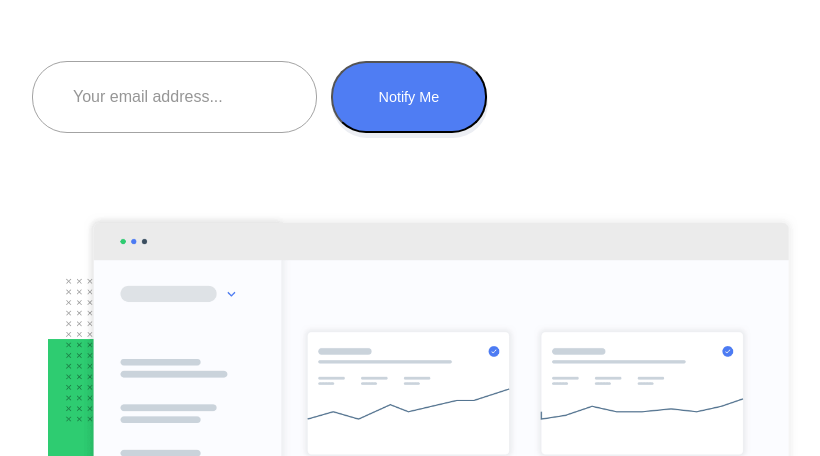
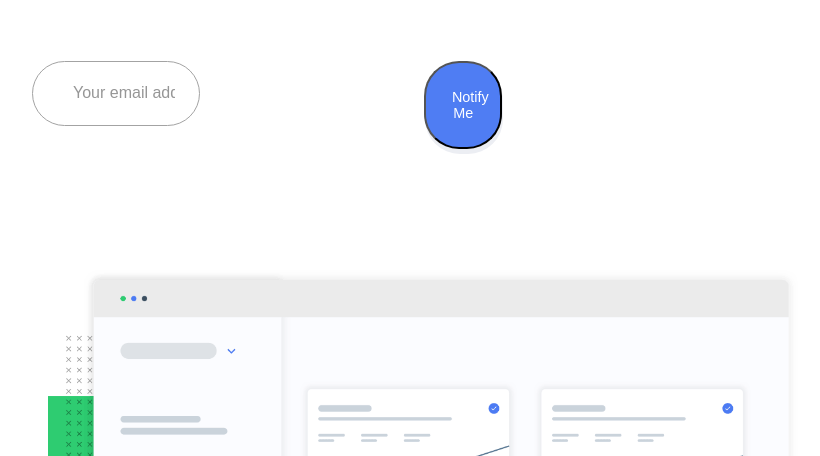
Before and after one commit to melissafdavis/ping-coming-soon, a plain HTML site: page index.html in a window 1280 px wide. Shown: the part 644-1100 px from the top of the page, without its empty margins (216-1036 px from the left). Drawn offline with nearby package versions, Linux system fonts and the light colour scheme.

Commit message:
re-tooled error message

```diff
--- a/index.html
+++ b/index.html
@@ -25,13 +25,17 @@
 
   <img class = "logo" src="images/logo.svg">
   <div class="headline"><h1>We are launching <span>soon!</span></h1></div>
+  <p>Subscribe and get notified</p>
 
-
-  <p>Subscribe and get notified</p>
   <form class="form" action="">
+    <div class="input-div">
     <input class="email" type="text" placeholder="Your email address...">
     <p class="message"></p>
+  </div>
+
+    <div class="button-div">
     <button class="submit" type="submit">Notify Me</button>
+  </div>
 </form>
 
 
@@ -64,7 +68,6 @@
 
 
 <script>
-
   const input = document.querySelector('.email');
   const messageEle = document.querySelector('.message');
   const button = document.querySelector('.submit');
@@ -78,7 +81,6 @@
 
   function validateEntry(e) {
       const re = /^([a-zA-Z0-9_\-\.]+)@([a-zA-Z0-9_\-\.]+)\.([a-zA-Z]{2,5})$/;
-
       if(!input.value){
         message = addEmail;
         errorMessage(message);
@@ -91,49 +93,23 @@
         message = thanksEmail;
         successMessage(message);
       }
-
       e.preventDefault();
-
     }
-
     function errorMessage(){
-    //   //input.className = "email error";
         messageEle.className = " message errorMessage";
         messageEle.innerText = message;
-    //   var node= document.createElement('div');
-    //   node.className = "errorMessage";
-    //   var messageText = document.createTextNode(message);
-    //   node.appendChild(messageText);
-    //   var parent = input;
-    //   parent.appendChild(node);
-
     event.preventDefault();
 
      }
-
     function successMessage(){
-      // email.className = "email success";
-      // var node= document.createElement('p');
-      // node.className = "successMessage";
-      // var Message = document.createTextNode(message);
-      // node.appendChild(Message);
-      // var parent = form;
-      // parent.appendChild(node);
-
         messageEle.className = " message successMessage";
         messageEle.innerText = message;
 
       event.preventDefault();
     }
-
      function clearMessage(){
        input.value = "";
        input.placeholder= "";
      }
-
-
-
-
-
 </script>
 </html>
--- a/style.css
+++ b/style.css
@@ -47,7 +47,11 @@ form{
 }
 .input-div{
   width: 100%;
+  display:flex;
+  flex-direction: column;
+
 }
+
 input{
   padding: 1.4em;
   border-radius: 20px;
@@ -65,6 +69,28 @@ input::placeholder{
   padding: 1em;
 }
 
+.button-div{
+  width: 100%;
+  display: flex;
+  flex-direction: column;
+}
+
+button{
+  background-color: hsl(223, 87%, 63%);
+  padding: 1em;
+  border-radius: 20px;
+  color: white;
+  font-size: .9em;
+  box-shadow: 1px 5px #eceef3;
+
+}
+
+button:focus{
+  outline: none;
+}
+
+
+
 .errorDiv{
   color: red;
   font-style: italic;
@@ -80,19 +106,7 @@ input::placeholder{
   border: solid 1px green;
 }
 
-button{
-  background-color: hsl(223, 87%, 63%);
-  padding: 1em;
-  border-radius: 20px;
-  color: white;
-  font-size: .9em;
-  box-shadow: 1px 5px #eceef3;
 
-}
-
-button:focus{
-  outline: none;
-}
 
 .errorMessage{
   color: red;
```
